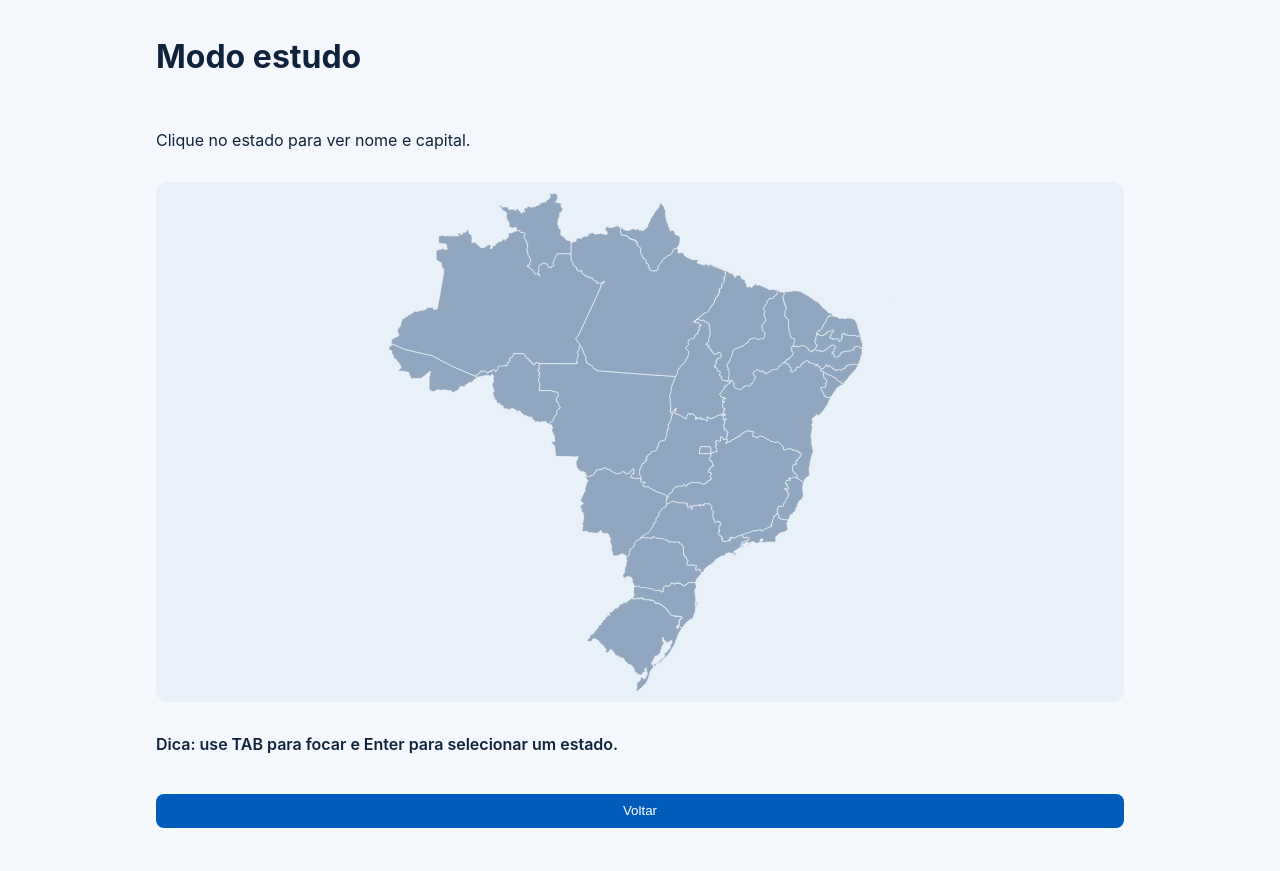
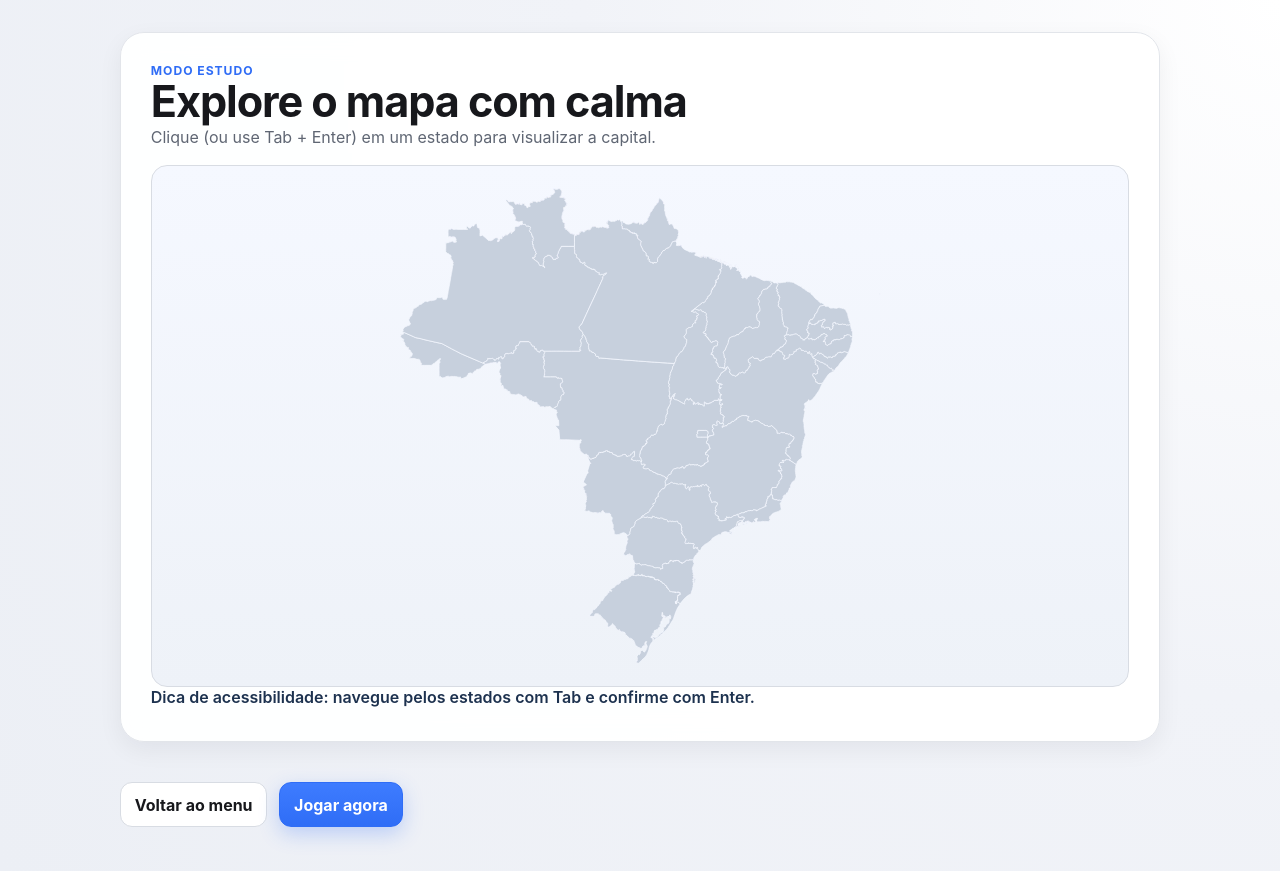
Before and after one commit to Chatinho-coder/jogo-estados-capitais-br, a React (Vite) app: page / in a window 1280 px wide. Both pictures are taken after a click on the button "Modo estudo". Before the commit the page ends 848 px from the top, so only its background shows below. Built offline with nearby package versions, Linux system fonts and the light colour scheme.

Commit message:
feat: finalize GeoMestre Brasil minimalist redesign

```diff
--- a/src/App.css
+++ b/src/App.css
@@ -1,15 +1,347 @@
-:root { color-scheme: light; font-family: Inter, system-ui, sans-serif; }
-body { margin: 0; background: #f4f7fb; color: #10233d; }
-.container { max-width: 1000px; margin: 0 auto; padding: 1rem; display: grid; gap: 1rem; }
-.card { background: white; border-radius: 12px; padding: 1rem; box-shadow: 0 6px 18px #00000014; }
-button, select, input { padding: .6rem .8rem; border-radius: 8px; border: 1px solid #9ab0c9; margin: .25rem 0; }
-button { background: #005bbb; color: #fff; border: none; cursor: pointer; }
-button:focus-visible, select:focus-visible, input:focus-visible, .estado:focus-visible { outline: 3px solid #ffbf47; outline-offset: 2px; }
-.mapa { width: 100%; max-height: 65vh; background: #e8f0fa; border-radius: 12px; }
-.estado { fill: #90a7bf; stroke: #f5f8fc; stroke-width: 0.8; cursor: pointer; transition: .2s; }
-.estado:hover { fill: #5f87b4; }
-.estado.destacado { fill: #f6c244; stroke: #8a5f00; stroke-width: 1.4; }
-.hud { display: flex; gap: 1rem; flex-wrap: wrap; font-weight: 600; }
-.feedback { min-height: 1.5rem; font-weight: 600; }
-label { display: grid; gap: .25rem; }
-@media (max-width: 700px) { .container { padding: .75rem; } }
+:root {
+  color-scheme: light;
+  font-family: Inter, -apple-system, BlinkMacSystemFont, 'SF Pro Text', 'Segoe UI', sans-serif;
+  --bg: #f4f5f7;
+  --surface: #ffffff;
+  --surface-soft: #f8f9fb;
+  --text: #17181c;
+  --muted: #5f6673;
+  --line: #d8dce3;
+  --accent: #2f6df6;
+  --accent-strong: #2557c7;
+  --highlight: #b8d2ff;
+  --radius-s: 10px;
+  --radius-m: 16px;
+  --radius-l: 24px;
+  --space-1: 0.5rem;
+  --space-2: 0.75rem;
+  --space-3: 1rem;
+  --space-4: 1.5rem;
+  --space-5: 2rem;
+  --shadow-1: 0 8px 24px rgba(12, 16, 27, 0.06);
+  --shadow-2: 0 18px 40px rgba(17, 22, 36, 0.08);
+}
+
+* { box-sizing: border-box; }
+
+body {
+  margin: 0;
+  color: var(--text);
+  background: radial-gradient(circle at top right, #ffffff, #f1f3f8 45%, #eceff5);
+  min-height: 100vh;
+}
+
+.container {
+  width: min(1040px, 100% - 2rem);
+  margin: 0 auto;
+  padding: var(--space-5) 0 calc(var(--space-5) + var(--space-2));
+  display: grid;
+  gap: var(--space-4);
+}
+
+.panel {
+  background: color-mix(in srgb, var(--surface) 94%, transparent);
+  border: 1px solid color-mix(in srgb, var(--line) 75%, white);
+  border-radius: var(--radius-l);
+  padding: clamp(1rem, 1.2vw + 0.9rem, 2rem);
+  box-shadow: var(--shadow-1);
+  backdrop-filter: blur(12px);
+}
+
+.hero {
+  display: grid;
+  gap: var(--space-3);
+  box-shadow: var(--shadow-2);
+}
+
+.eyebrow {
+  margin: 0;
+  text-transform: uppercase;
+  letter-spacing: 0.08em;
+  font-size: 0.76rem;
+  font-weight: 700;
+  color: var(--accent);
+}
+
+h1, h2, h3, p { margin: 0; }
+
+h1 {
+  font-size: clamp(1.7rem, 2.2vw + 1rem, 2.7rem);
+  line-height: 1.1;
+  letter-spacing: -0.025em;
+}
+
+h2 {
+  font-size: clamp(1.15rem, 1vw + 0.9rem, 1.55rem);
+  letter-spacing: -0.015em;
+}
+
+.muted {
+  color: var(--muted);
+  line-height: 1.5;
+}
+
+.topline {
+  display: flex;
+  gap: var(--space-3);
+  align-items: flex-end;
+  justify-content: space-between;
+  flex-wrap: wrap;
+}
+
+.hud {
+  display: flex;
+  flex-wrap: wrap;
+  gap: var(--space-2);
+}
+
+.chip {
+  display: grid;
+  gap: 0.1rem;
+  padding: 0.65rem 0.85rem;
+  border-radius: 999px;
+  border: 1px solid var(--line);
+  background: var(--surface-soft);
+  min-width: 6rem;
+}
+
+.chip strong {
+  font-size: 1.05rem;
+  line-height: 1;
+}
+
+.chip small {
+  font-size: 0.72rem;
+  text-transform: uppercase;
+  letter-spacing: 0.06em;
+  color: var(--muted);
+}
+
+.progress {
+  position: relative;
+  height: 0.45rem;
+  border-radius: 999px;
+  background: #e3e6ee;
+  overflow: hidden;
+}
+
+.progress span {
+  position: absolute;
+  inset: 0 auto 0 0;
+  border-radius: inherit;
+  background: linear-gradient(90deg, var(--accent), #7aa5ff);
+  transition: width 260ms ease;
+}
+
+.map-panel {
+  margin-top: var(--space-3);
+  border-radius: var(--radius-m);
+  padding: var(--space-2);
+  border: 1px solid var(--line);
+  background: linear-gradient(180deg, #f5f8ff, #eef2f8);
+}
+
+.mapa {
+  width: 100%;
+  max-height: 62vh;
+  border-radius: calc(var(--radius-m) - 2px);
+  display: block;
+}
+
+.estado {
+  fill: #c7d0dd;
+  stroke: #f6f9ff;
+  stroke-width: 0.9;
+  cursor: pointer;
+  transition: fill 160ms ease, transform 160ms ease, stroke 160ms ease;
+}
+
+.estado:hover {
+  fill: #9eb2ce;
+}
+
+.estado.destacado {
+  fill: var(--highlight);
+  stroke: color-mix(in srgb, var(--accent) 75%, #162039);
+  stroke-width: 1.5;
+}
+
+.feedback {
+  min-height: 1.5rem;
+  color: #1d324f;
+  font-weight: 600;
+}
+
+.review-grid {
+  display: grid;
+  grid-template-columns: repeat(auto-fit, minmax(180px, 1fr));
+  gap: var(--space-2);
+  margin-top: var(--space-3);
+}
+
+.review-item {
+  display: grid;
+  gap: 0.25rem;
+  background: var(--surface-soft);
+  border: 1px solid var(--line);
+  border-radius: var(--radius-s);
+  padding: 0.8rem;
+}
+
+.summary-grid { margin-bottom: var(--space-3); }
+
+.fields-grid {
+  display: grid;
+  grid-template-columns: repeat(2, minmax(0, 1fr));
+  gap: var(--space-3);
+  margin-top: var(--space-3);
+}
+
+label {
+  display: grid;
+  gap: 0.4rem;
+  font-weight: 600;
+  font-size: 0.92rem;
+}
+
+.inline-field {
+  min-width: min(330px, 100%);
+}
+
+input,
+select,
+.btn {
+  border-radius: 12px;
+  border: 1px solid var(--line);
+  background: white;
+  color: var(--text);
+  padding: 0.72rem 0.86rem;
+  font: inherit;
+  transition: border-color 150ms ease, box-shadow 150ms ease, transform 120ms ease, background-color 150ms ease;
+}
+
+input:hover,
+select:hover { border-color: #bbc4d3; }
+
+.btn {
+  cursor: pointer;
+  width: fit-content;
+  font-weight: 650;
+}
+
+.btn:disabled {
+  opacity: 0.55;
+  cursor: not-allowed;
+}
+
+.btn-primary {
+  border-color: var(--accent);
+  background: linear-gradient(180deg, #3e7cff, #2f6df6);
+  color: white;
+  box-shadow: 0 7px 20px rgba(47, 109, 246, 0.26);
+}
+
+.btn-primary:hover:not(:disabled) {
+  transform: translateY(-1px);
+  background: linear-gradient(180deg, #4b86ff, #3169e8);
+}
+
+.btn-secondary {
+  background: #fff;
+}
+
+.actions-row {
+  display: flex;
+  flex-wrap: wrap;
+  gap: var(--space-2);
+  margin-top: var(--space-3);
+}
+
+button:focus-visible,
+select:focus-visible,
+input:focus-visible,
+.estado:focus-visible {
+  outline: 3px solid color-mix(in srgb, var(--accent) 45%, #8db3ff);
+  outline-offset: 2px;
+}
+
+@media (max-width: 760px) {
+  .container {
+    width: min(100% - 1rem, 1040px);
+    padding-top: var(--space-3);
+    gap: var(--space-3);
+  }
+
+  .fields-grid {
+    grid-template-columns: 1fr;
+    gap: var(--space-2);
+  }
+
+  .chip { min-width: 5.2rem; }
+
+  .btn {
+    width: 100%;
+    justify-content: center;
+    text-align: center;
+  }
+
+  .actions-row {
+    display: grid;
+    grid-template-columns: 1fr;
+  }
+}
+
+@media (prefers-color-scheme: dark) {
+  :root {
+    color-scheme: dark;
+    --bg: #101217;
+    --surface: #171a21;
+    --surface-soft: #1e2330;
+    --text: #e8ecf6;
+    --muted: #adb6c9;
+    --line: #2c3444;
+    --highlight: #4867a5;
+    --shadow-1: 0 10px 24px rgba(0, 0, 0, 0.34);
+    --shadow-2: 0 20px 40px rgba(0, 0, 0, 0.42);
+  }
+
+  body {
+    background: radial-gradient(circle at top right, #1a1f2c, #0f1219 55%, #0b0e13);
+  }
+
+  .panel {
+    background: color-mix(in srgb, var(--surface) 92%, transparent);
+    border-color: color-mix(in srgb, var(--line) 78%, #3a455f);
+  }
+
+  input,
+  select,
+  .btn,
+  .btn-secondary {
+    background: #121722;
+    border-color: var(--line);
+    color: var(--text);
+  }
+
+  .chip,
+  .review-item {
+    background: #141a27;
+  }
+
+  .map-panel {
+    background: linear-gradient(180deg, #1a2231, #141b29);
+  }
+
+  .estado {
+    fill: #5d6780;
+    stroke: #111623;
+  }
+
+  .estado:hover {
+    fill: #7380a2;
+  }
+
+  .feedback {
+    color: #c6d9ff;
+  }
+}
--- a/src/App.jsx
+++ b/src/App.jsx
@@ -13,6 +13,27 @@ function shuffle(arr) {
 
 function getOptions(current, key) {
   return shuffle([current[key], ...shuffle(STATES_DATA.filter((s) => s.uf !== current.uf)).slice(0, 3).map((s) => s[key])])
+}
+
+function GameHeader({ score, streak, errors, index, total }) {
+  return (
+    <header className="hero panel">
+      <div>
+        <p className="eyebrow">GeoMestre Brasil</p>
+        <h1>Estados e capitais, com foco e clareza</h1>
+        <p className="muted">Visual refinado, respostas rápidas e revisão inteligente para memorizar com consistência.</p>
+      </div>
+      <div className="hud" aria-label="Indicadores de jogo">
+        <span className="chip"><strong>{score}</strong><small>pontos</small></span>
+        <span className="chip"><strong>{streak}</strong><small>sequência</small></span>
+        <span className="chip"><strong>{errors}/{MAX_ERRORS}</strong><small>erros</small></span>
+        <span className="chip"><strong>{Math.min(index + 1, total)}</strong><small>rodada</small></span>
+      </div>
+      <div className="progress" role="progressbar" aria-valuemin={0} aria-valuemax={total} aria-valuenow={Math.min(index, total)}>
+        <span style={{ width: `${(Math.min(index, total) / total) * 100}%` }} />
+      </div>
+    </header>
+  )
 }
 
 export default function App() {
@@ -38,8 +59,16 @@ export default function App() {
   const capitalSuggestions = useMemo(() => STATES_DATA.filter((s) => includesNormalized(capitalAnswer, s.capital)).slice(0, 6), [capitalAnswer])
 
   function resetGame(newMode = 'menu') {
-    setQueue(shuffle(STATES_DATA)); setIndex(0); setScore(0); setStreak(0); setErrors(0); setFeedback(''); setWrongAnswers([])
-    setStateAnswer(''); setCapitalAnswer(''); setMode(newMode)
+    setQueue(shuffle(STATES_DATA))
+    setIndex(0)
+    setScore(0)
+    setStreak(0)
+    setErrors(0)
+    setFeedback('')
+    setWrongAnswers([])
+    setStateAnswer('')
+    setCapitalAnswer('')
+    setMode(newMode)
   }
 
   function submitRound() {
@@ -63,55 +92,153 @@ export default function App() {
       setIndex((i) => i + 1)
       setStateAnswer('')
       setCapitalAnswer('')
-    }, 600)
+    }, 450)
   }
 
   if (mode === 'menu') {
-    return <main className="container"><h1>GeoMestre Brasil</h1><p>Aprenda estados e capitais com mapa interativo e desafios progressivos.</p>
-      <div className="card"><h2>Escolha o modo</h2>
-        <button onClick={() => resetGame('game')}>Jogar</button>
-        <button onClick={() => setMode('study')}>Modo estudo</button>
-      </div></main>
+    return (
+      <main className="container">
+        <section className="hero panel">
+          <p className="eyebrow">GeoMestre Brasil</p>
+          <h1>Geografia do Brasil com elegância e precisão</h1>
+          <p className="muted">Treine estados e capitais em uma experiência limpa, acessível e focada em aprendizado real.</p>
+          <div className="actions-row">
+            <button className="btn btn-primary" onClick={() => resetGame('game')}>Iniciar jogo</button>
+            <button className="btn btn-secondary" onClick={() => setMode('study')}>Modo estudo</button>
+          </div>
+        </section>
+      </main>
+    )
   }
 
   if (mode === 'study') {
-    return <main className="container"><h1>Modo estudo</h1><p>Clique no estado para ver nome e capital.</p>
-      <BrazilMap focusable onStateClick={(name) => { const s = STATES_BY_NAME[name]; setFeedback(`${name}: capital ${s?.capital ?? '—'}`) }} />
-      <p className="feedback">{feedback || 'Dica: use TAB para focar e Enter para selecionar um estado.'}</p>
-      {wrongAnswers.length > 0 && <div className="card"><h3>Flashcards de revisão (erros recentes)</h3>{wrongAnswers.map((w, i) => <p key={i}><strong>{w.estado}</strong> → {w.capital}</p>)}</div>}
-      <button onClick={() => setMode('menu')}>Voltar</button></main>
+    return (
+      <main className="container">
+        <section className="panel">
+          <p className="eyebrow">Modo estudo</p>
+          <h1>Explore o mapa com calma</h1>
+          <p className="muted">Clique (ou use Tab + Enter) em um estado para visualizar a capital.</p>
+          <div className="map-panel">
+            <BrazilMap
+              focusable
+              onStateClick={(name) => {
+                const s = STATES_BY_NAME[name]
+                setFeedback(`${name}: capital ${s?.capital ?? '—'}`)
+              }}
+            />
+          </div>
+          <p className="feedback" aria-live="polite">{feedback || 'Dica de acessibilidade: navegue pelos estados com Tab e confirme com Enter.'}</p>
+        </section>
+
+        {wrongAnswers.length > 0 && (
+          <section className="panel">
+            <h2>Revisão rápida</h2>
+            <div className="review-grid">
+              {wrongAnswers.map((w, i) => (
+                <p key={`${w.estado}-${i}`} className="review-item"><strong>{w.estado}</strong><span>{w.capital}</span></p>
+              ))}
+            </div>
+          </section>
+        )}
+
+        <div className="actions-row">
+          <button className="btn btn-secondary" onClick={() => setMode('menu')}>Voltar ao menu</button>
+          <button className="btn btn-primary" onClick={() => resetGame('game')}>Jogar agora</button>
+        </div>
+      </main>
+    )
   }
 
   if (ended) {
-    return <main className="container"><h1>Fim de jogo</h1><div className="card"><p>Pontuação final: <strong>{score}</strong></p><p>Maior sequência: <strong>{streak}</strong></p><p>Erros: <strong>{errors}</strong> / {MAX_ERRORS}</p>
-    <h3>Resumo pedagógico</h3>{wrongAnswers.length ? wrongAnswers.map((w, i) => <p key={i}>{w.estado} — {w.capital}</p>) : <p>Sem erros. Excelente!</p>}</div>
-    <button onClick={() => resetGame('game')}>Jogar novamente</button> <button onClick={() => setMode('study')}>Revisar no modo estudo</button></main>
+    return (
+      <main className="container">
+        <section className="panel">
+          <p className="eyebrow">Resultado final</p>
+          <h1>Fim de jogo</h1>
+          <div className="review-grid summary-grid">
+            <p className="review-item"><strong>Pontuação</strong><span>{score}</span></p>
+            <p className="review-item"><strong>Maior sequência</strong><span>{streak}</span></p>
+            <p className="review-item"><strong>Erros</strong><span>{errors} / {MAX_ERRORS}</span></p>
+          </div>
+          <h2>Resumo pedagógico</h2>
+          <div className="review-grid">
+            {wrongAnswers.length ? wrongAnswers.map((w, i) => (
+              <p key={`${w.estado}-${i}`} className="review-item"><strong>{w.estado}</strong><span>{w.capital}</span></p>
+            )) : <p className="muted">Sem erros. Excelente desempenho.</p>}
+          </div>
+          <div className="actions-row">
+            <button className="btn btn-primary" onClick={() => resetGame('game')}>Jogar novamente</button>
+            <button className="btn btn-secondary" onClick={() => setMode('study')}>Revisar no estudo</button>
+          </div>
+        </section>
+      </main>
+    )
   }
 
   return (
     <main className="container">
-      <h1>GeoMestre Brasil</h1>
-      <div className="hud"><span>Pontos: {score}</span><span>Sequência: {streak}</span><span>Erros: {errors}/{MAX_ERRORS}</span></div>
-      <label>Dificuldade: <select value={difficulty} onChange={(e) => setDifficulty(e.target.value)}><option value="facil">Fácil (múltipla escolha)</option><option value="medio">Médio (assistido)</option><option value="dificil">Difícil (livre)</option></select></label>
-      <BrazilMap highlightedState={current?.estado} />
-      <section className="card">
-        <h2>Rodada {index + 1}</h2>
-        <p>Qual é o estado destacado e qual a sua capital?</p>
+      <GameHeader score={score} streak={streak} errors={errors} index={index} total={queue.length} />
 
-        {difficulty === 'facil' ? <>
-          <label>Estado: <select value={stateAnswer} onChange={(e) => setStateAnswer(e.target.value)}><option value="">Selecione...</option>{stateOptions.map((o) => <option key={o}>{o}</option>)}</select></label>
-          <label>Capital: <select value={capitalAnswer} onChange={(e) => setCapitalAnswer(e.target.value)}><option value="">Selecione...</option>{capitalOptions.map((o) => <option key={o}>{o}</option>)}</select></label>
-        </> : <>
-          <label>Estado: <input value={stateAnswer} onChange={(e) => setStateAnswer(e.target.value)} list={difficulty === 'medio' ? 'estados-list' : undefined} /></label>
-          <label>Capital: <input value={capitalAnswer} onChange={(e) => setCapitalAnswer(e.target.value)} list={difficulty === 'medio' ? 'capitais-list' : undefined} /></label>
-          <datalist id="estados-list">{stateSuggestions.map((s) => <option key={s.uf} value={s.estado} />)}</datalist>
-          <datalist id="capitais-list">{capitalSuggestions.map((s) => <option key={s.capital} value={s.capital} />)}</datalist>
-        </>}
+      <section className="panel">
+        <div className="topline">
+          <h2>Rodada {index + 1}</h2>
+          <label className="inline-field" htmlFor="difficulty-select">
+            Dificuldade
+            <select id="difficulty-select" value={difficulty} onChange={(e) => setDifficulty(e.target.value)}>
+              <option value="facil">Fácil (múltipla escolha)</option>
+              <option value="medio">Médio (assistido)</option>
+              <option value="dificil">Difícil (livre)</option>
+            </select>
+          </label>
+        </div>
 
-        <button onClick={submitRound} disabled={!normalizeText(stateAnswer) || !normalizeText(capitalAnswer)}>Confirmar</button>
+        <p className="muted">Qual é o estado destacado e qual a sua capital?</p>
+
+        <div className="map-panel">
+          <BrazilMap highlightedState={current?.estado} />
+        </div>
+
+        <div className="fields-grid">
+          {difficulty === 'facil' ? (
+            <>
+              <label>
+                Estado
+                <select value={stateAnswer} onChange={(e) => setStateAnswer(e.target.value)}>
+                  <option value="">Selecione...</option>
+                  {stateOptions.map((o) => <option key={o}>{o}</option>)}
+                </select>
+              </label>
+              <label>
+                Capital
+                <select value={capitalAnswer} onChange={(e) => setCapitalAnswer(e.target.value)}>
+                  <option value="">Selecione...</option>
+                  {capitalOptions.map((o) => <option key={o}>{o}</option>)}
+                </select>
+              </label>
+            </>
+          ) : (
+            <>
+              <label>
+                Estado
+                <input value={stateAnswer} onChange={(e) => setStateAnswer(e.target.value)} list={difficulty === 'medio' ? 'estados-list' : undefined} />
+              </label>
+              <label>
+                Capital
+                <input value={capitalAnswer} onChange={(e) => setCapitalAnswer(e.target.value)} list={difficulty === 'medio' ? 'capitais-list' : undefined} />
+              </label>
+              <datalist id="estados-list">{stateSuggestions.map((s) => <option key={s.uf} value={s.estado} />)}</datalist>
+              <datalist id="capitais-list">{capitalSuggestions.map((s) => <option key={s.capital} value={s.capital} />)}</datalist>
+            </>
+          )}
+        </div>
+
+        <div className="actions-row">
+          <button className="btn btn-primary" onClick={submitRound} disabled={!normalizeText(stateAnswer) || !normalizeText(capitalAnswer)}>Confirmar resposta</button>
+          <button className="btn btn-secondary" onClick={() => setMode('study')}>Modo estudo</button>
+        </div>
+
         <p className="feedback" aria-live="polite">{feedback}</p>
       </section>
-      <button onClick={() => setMode('study')}>Ir para modo estudo</button>
     </main>
   )
 }
```
Also changed, not shown: 2 other files (tests, documents, lock files or other folders).
